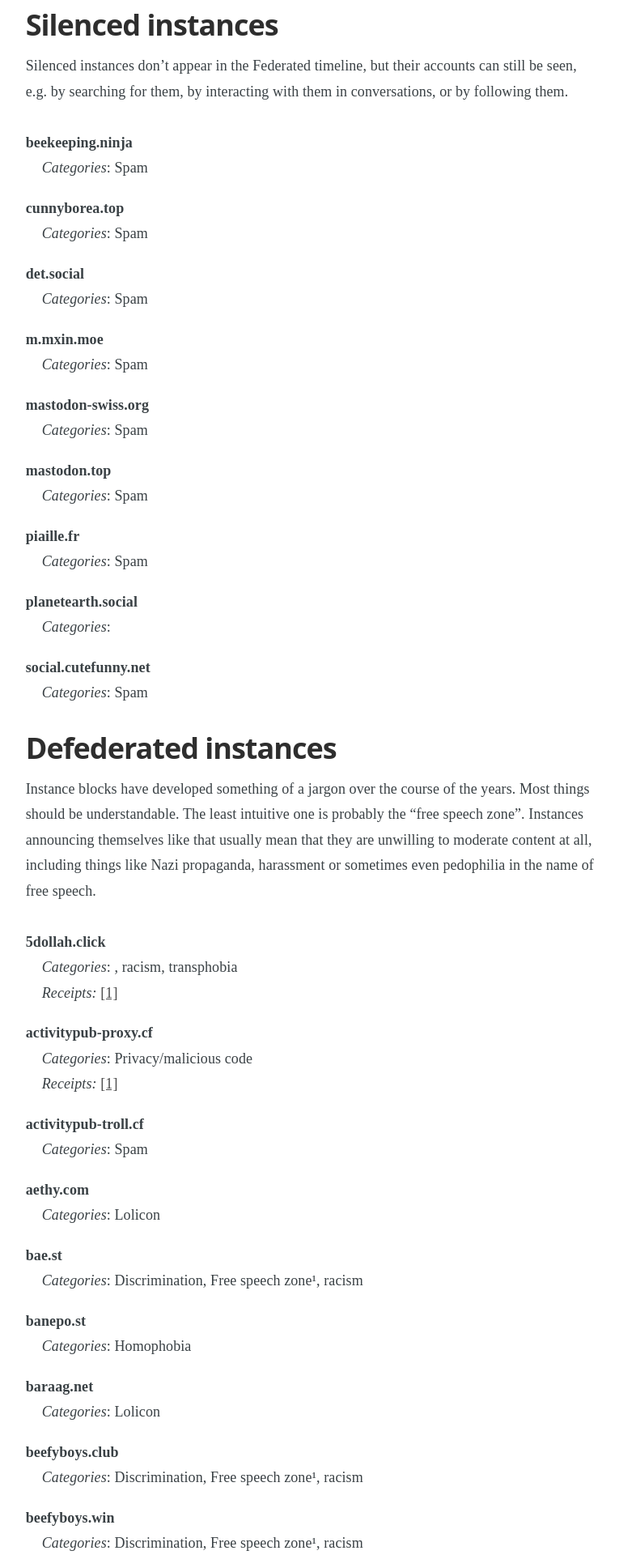
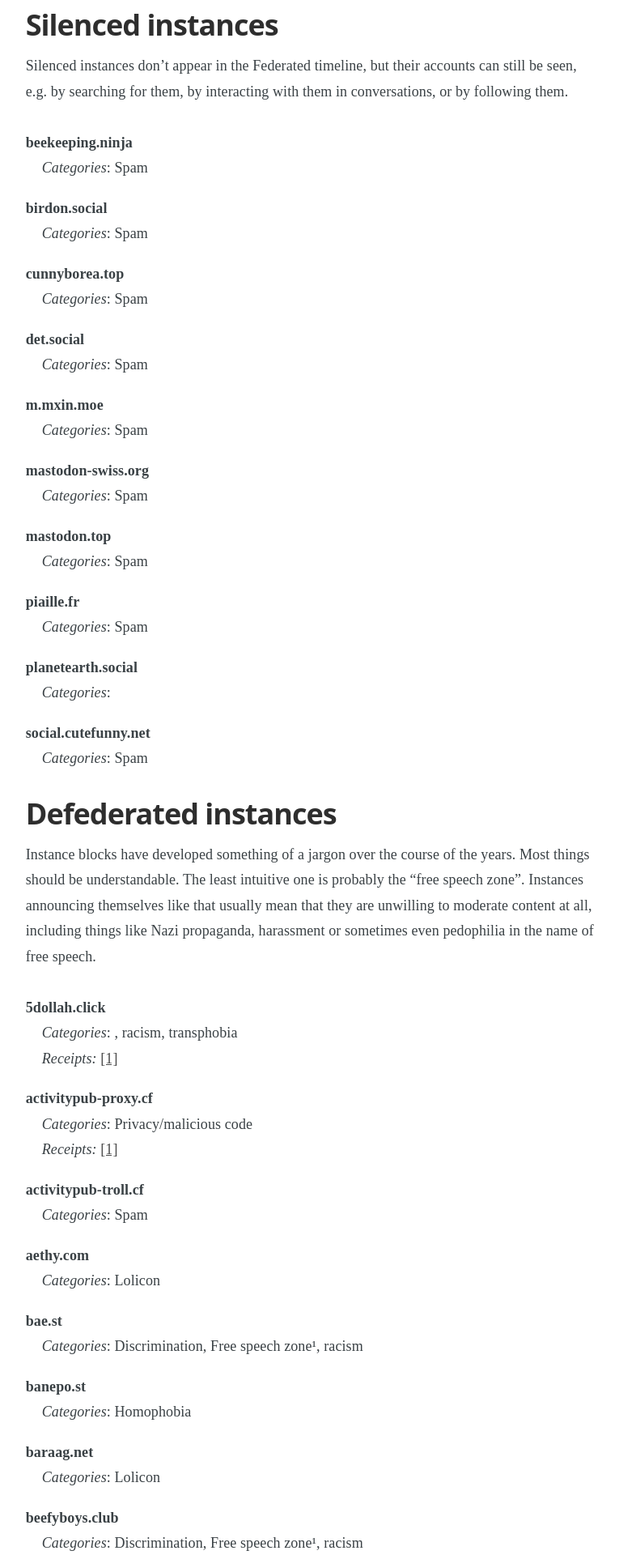
Before and after one commit to chaossocial/meta, a Jekyll site: the page built from federation.md, in a window 1280 px wide. Shown: the part 830-2750 px from the top of the page at 81% size, without its empty margins (398-1163 px from the left). Built offline with Jekyll 4.4.1, drawn with Linux system fonts in a browser that asks for light colours; some of the changed text lies outside the part shown.

Commit message:
Limit birdon.social

```diff
--- a/_data/limited_instances.json
+++ b/_data/limited_instances.json
@@ -1,6 +1,15 @@
 [
   {
     "instance": "beekeeping.ninja",
+    "tags": [
+      "SPAM"
+    ],
+    "receipts": [],
+    "comment_en": "",
+    "comment_de": ""
+  },
+  {
+    "instance": "birdon.social",
     "tags": [
       "SPAM"
     ],
```
